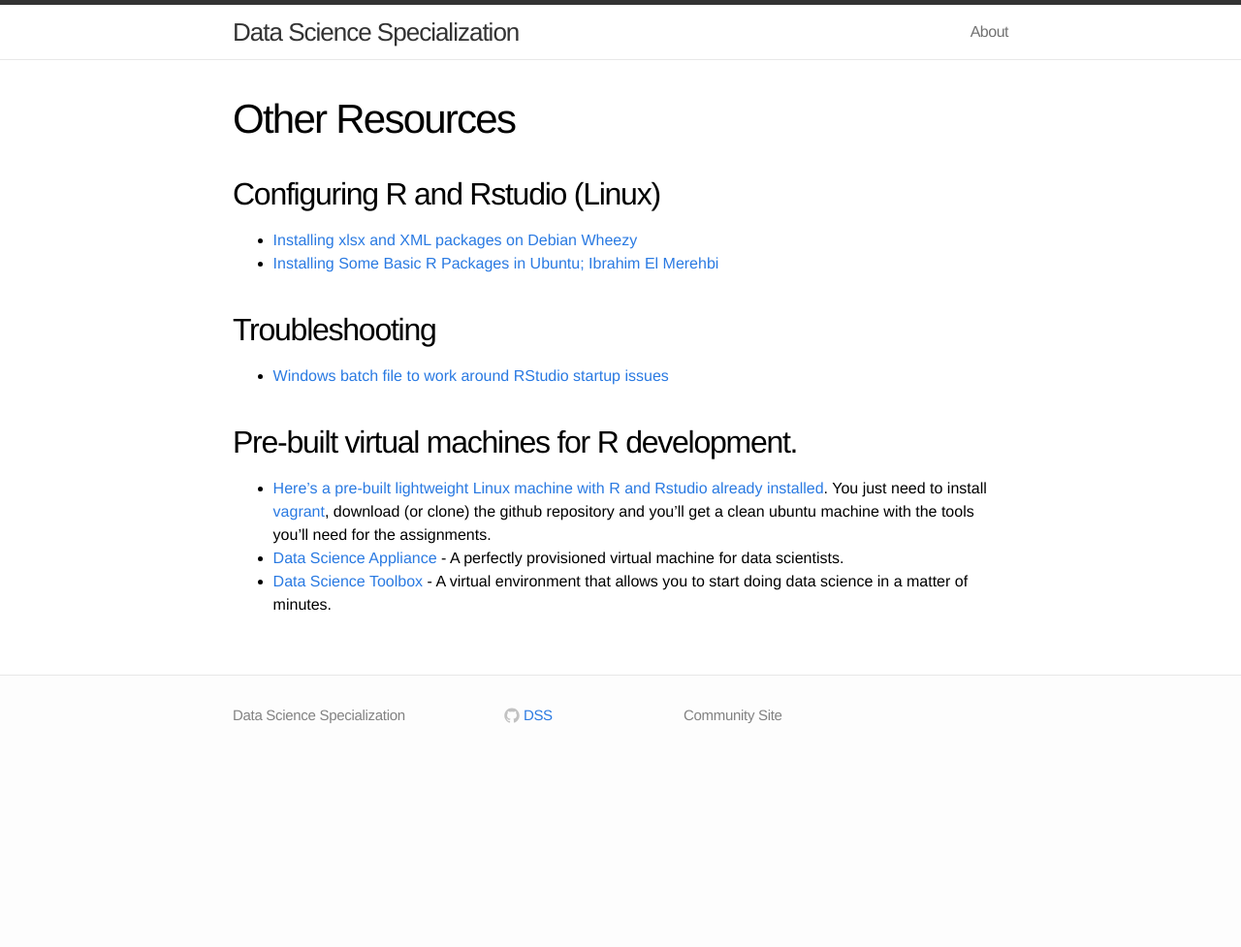
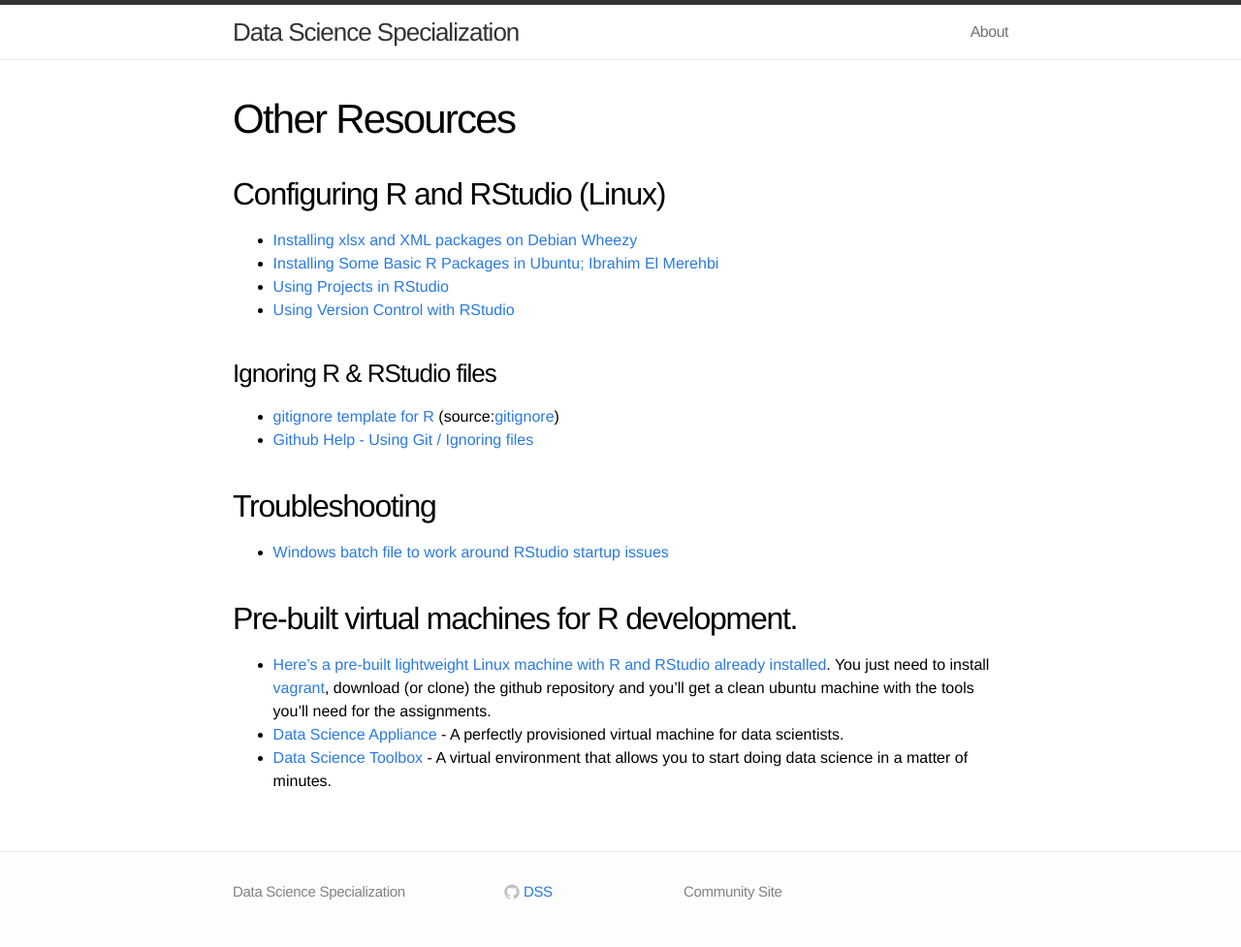
Before and after one commit to DataScienceSpecialization/DataScienceSpecialization.github.io, a Jekyll site: the page built from other.md, in a window 1280 px wide. Shown: the whole page at 97% size. Built offline with Jekyll 4.4.1, drawn with Linux system fonts in a browser that asks for light colours; before the commit the page ends 900 px from its top, so only the background shows below that.

Commit message:
added links on RStudio projects & gitignore

```diff
--- a/other.md
+++ b/other.md
@@ -4,17 +4,22 @@
 permalink: /other/
 ---
 
-## Configuring R and Rstudio (Linux)
+## Configuring R and RStudio (Linux)
 
 - [Installing xlsx and XML packages on Debian Wheezy](http://allanino.me/blog/programming/installing-some-r-packages/)
-- [Installing Some Basic R Packages in Ubuntu; Ibrahim El Merehbi]( http://elmerehbi.wordpress.com/2014/09/09/installing-some-basic-r-packages-in-ubuntu)
+- [Installing Some Basic R Packages in Ubuntu; Ibrahim El Merehbi](http://elmerehbi.wordpress.com/2014/09/09/installing-some-basic-r-packages-in-ubuntu)
+- [Using Projects in RStudio](https://support.rstudio.com/hc/en-us/articles/200526207-Using-Projects)
+- [Using Version Control with RStudio](https://support.rstudio.com/hc/en-us/articles/200532077-Version-Control-with-Git-and-SVN)
 
+### Ignoring R & RStudio files
+- [gitignore template for R](https://github.com/github/gitignore/blob/master/R.gitignore) (source:[gitignore](https://github.com/github/gitignore))
+- [Github Help - Using Git / Ignoring files](https://help.github.com/articles/ignoring-files/)
 
 ## Troubleshooting
 - [Windows batch file to work around RStudio startup issues](https://github.com/stepds/contrib-DataScienceSpecialization/blob/master/README.md)
 
 ## Pre-built virtual machines for R development.
-- [Here's a pre-built lightweight Linux machine with R and Rstudio already installed](https://github.com/queirozfcom/r-box). You just need to install [vagrant](https://www.vagrantup.com/downloads.html), download (or clone) the github repository and you'll get a clean ubuntu machine with the tools you'll need for the assignments.
+- [Here's a pre-built lightweight Linux machine with R and RStudio already installed](https://github.com/queirozfcom/r-box). You just need to install [vagrant](https://www.vagrantup.com/downloads.html), download (or clone) the github repository and you'll get a clean ubuntu machine with the tools you'll need for the assignments.
 
 - [Data Science Appliance](http://datascienceappliance.com/) - A perfectly provisioned virtual machine for data scientists.
 
```
